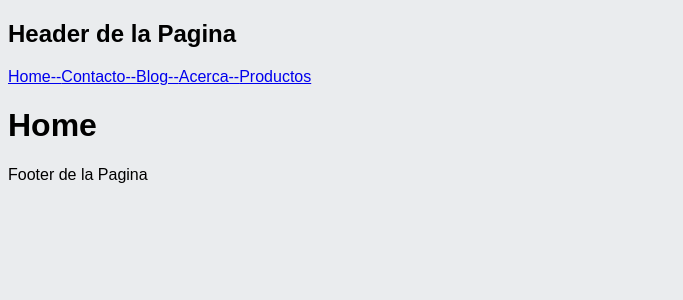
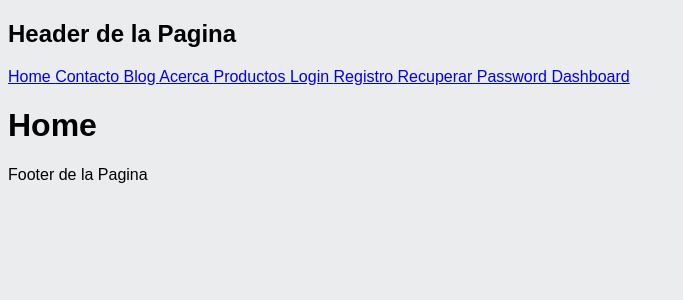
Before and after one commit to Gastonfauret/nextjs-project, a Next.js app: page / in a window 1280 px wide. Shown: the top 300 px of the page, without its empty margins (0-683 px from the left). Built offline with nearby package versions, Linux system fonts and the light colour scheme.

Commit message:
Components added

```diff
--- /dev/null
+++ b/src/app/dashboard/page.tsx
@@ -0,0 +1,3 @@
+export default function Dashboard() {
+    return <h1>Dashboard</h1>
+}
--- a/src/app/layout.tsx
+++ b/src/app/layout.tsx
@@ -9,11 +9,15 @@ export default function Layout({ children }: { children: React.ReactNode }) {
         <header>
           <h2>Header de la Pagina</h2>
           <nav>
-            <Link href="/">Home--</Link>
-            <Link href="/contacto">Contacto--</Link>
-            <Link href="/blog">Blog--</Link>
-            <Link href="/acerca">Acerca--</Link>
-            <Link href="/productos" >Productos</Link>
+            <Link href="/">Home  </Link>
+            <Link href="/contacto">Contacto  </Link>
+            <Link href="/blog">Blog  </Link>
+            <Link href="/acerca">Acerca  </Link>
+            <Link href="/productos" >Productos  </Link>
+            <Link href="/login" >Login  </Link>
+            <Link href="/register" >Registro  </Link>
+            <Link href="/password" >Recuperar Password  </Link>
+            <Link href="/dashboard" >Dashboard  </Link>
           </nav>
         </header>
         <main>{children}</main>
--- /dev/null
+++ b/src/app/productos/loading.tsx
@@ -0,0 +1,3 @@
+export default function Loading() {
+    return <h1>Loading....</h1>
+}
```
Also changed, not shown: src/app/(cuenta)/template.tsx (added, +25 -0 lines), src/app/dashboard/@analytics/page.tsx (added, +9 -0 lines), src/app/dashboard/@chat/page.tsx (added, +9 -0 lines), src/app/dashboard/@video/page.tsx (added, +13 -0 lines), src/app/dashboard/layout.tsx (added, +22 -0 lines), src/components/Card.tsx (added, +9 -0 lines).
